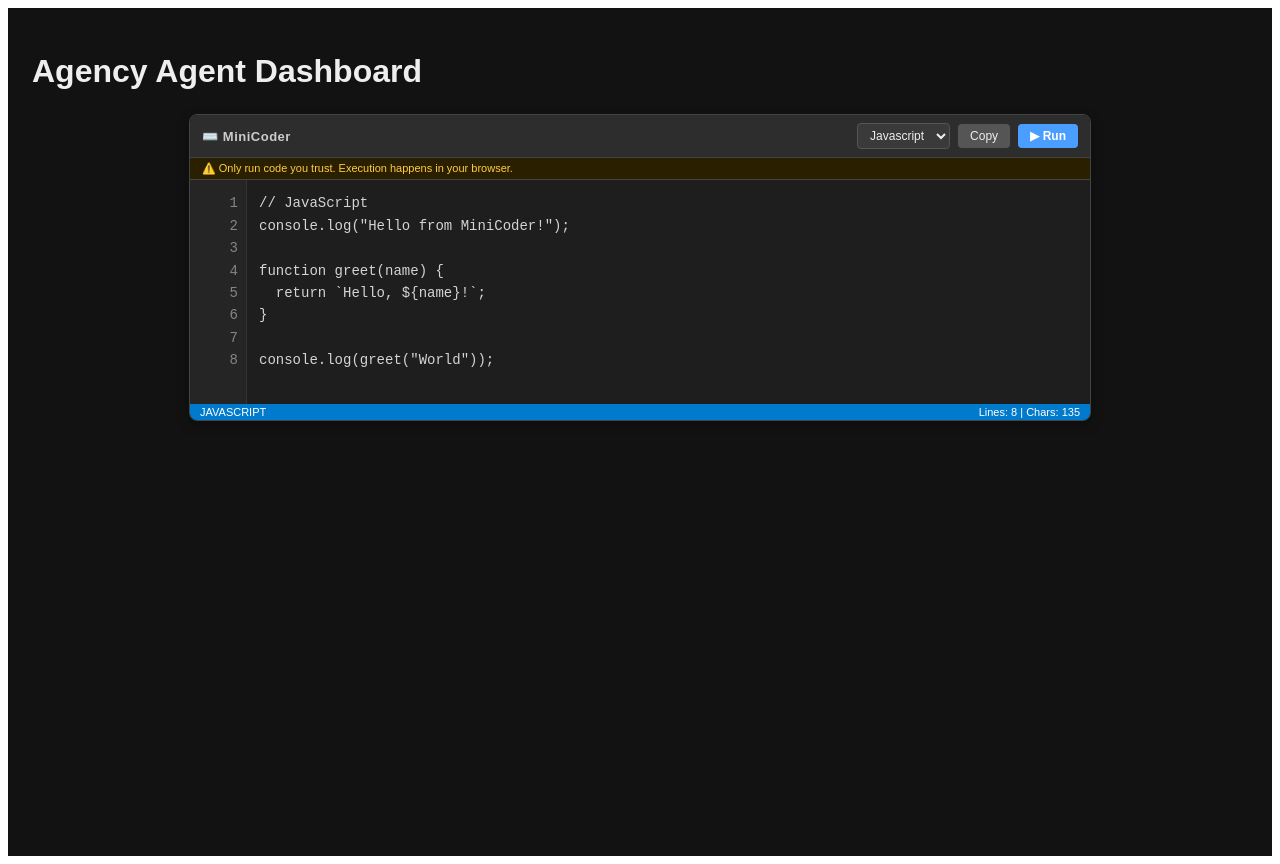
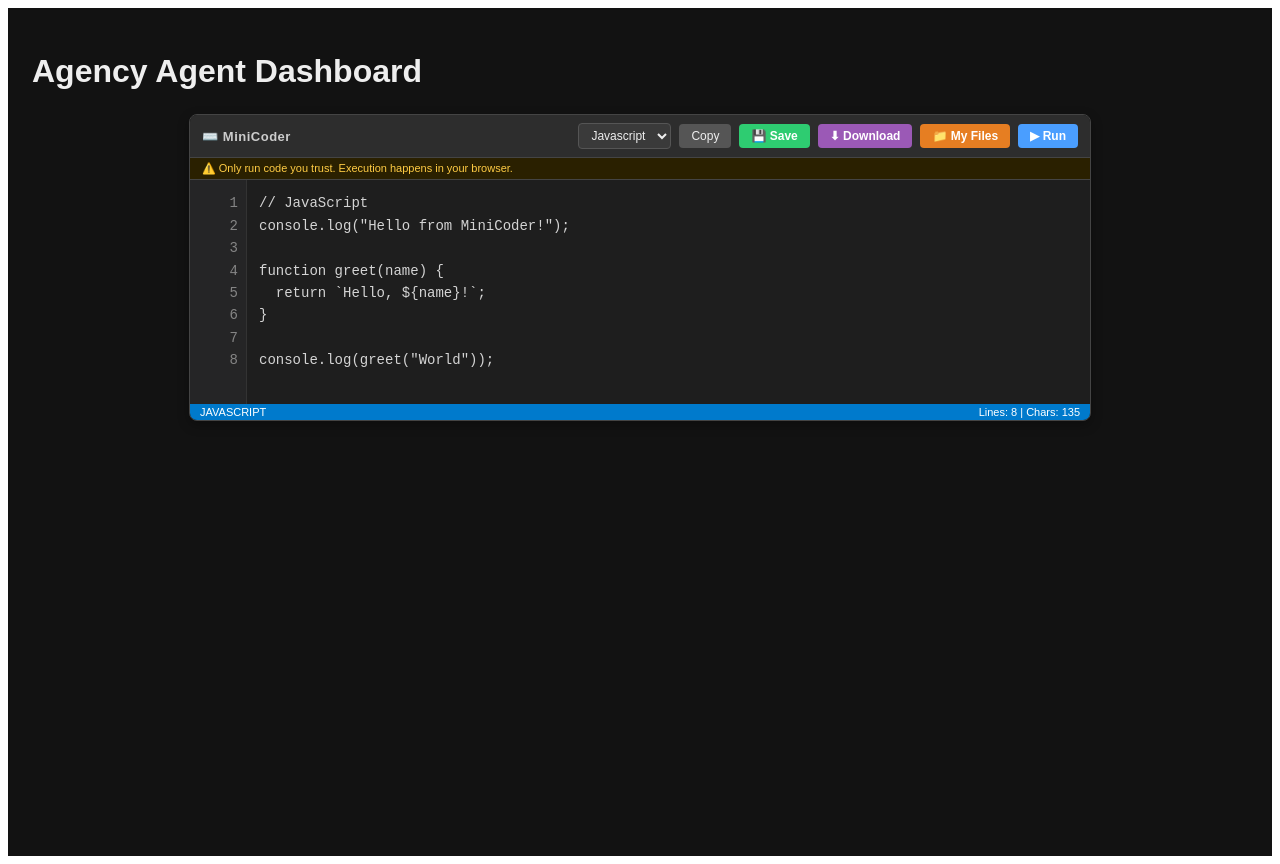
Before and after one commit to silenttecguy-quagnew/agency-agent, a React (Create React App) app: page / in a window 1280 px wide. Built offline with nearby package versions, Linux system fonts and the light colour scheme.

Commit message:
Add save/download/file management to MiniCoder
Co-authored-by: silenttecguy-quagnew <252948095+silenttecguy-quagnew@users.noreply.github.com>

```diff
--- a/src/MiniCoder.js
+++ b/src/MiniCoder.js
@@ -1,6 +1,27 @@
 import React, { useState, useRef, useEffect } from 'react';
 
 const LANGUAGES = ['javascript', 'python', 'html', 'css', 'json'];
+const STORAGE_KEY = 'minicoder_saved_files';
+
+const FILE_EXTENSIONS = {
+  javascript: 'js',
+  python: 'py',
+  html: 'html',
+  css: 'css',
+  json: 'json',
+};
+
+function loadSavedFiles() {
+  try {
+    return JSON.parse(localStorage.getItem(STORAGE_KEY) || '[]');
+  } catch {
+    return [];
+  }
+}
+
+function persistSavedFiles(files) {
+  localStorage.setItem(STORAGE_KEY, JSON.stringify(files));
+}
 
 const styles = {
   wrapper: {
@@ -19,6 +40,7 @@ const styles = {
     background: '#2d2d2d',
     padding: '8px 12px',
     borderBottom: '1px solid #444',
+    flexWrap: 'wrap',
   },
   title: {
     color: '#ccc',
@@ -38,6 +60,36 @@ const styles = {
   },
   button: {
     background: '#4a9eff',
+    color: '#fff',
+    border: 'none',
+    borderRadius: '4px',
+    padding: '5px 12px',
+    fontSize: '12px',
+    cursor: 'pointer',
+    fontWeight: 'bold',
+  },
+  saveButton: {
+    background: '#2ecc71',
+    color: '#fff',
+    border: 'none',
+    borderRadius: '4px',
+    padding: '5px 12px',
+    fontSize: '12px',
+    cursor: 'pointer',
+    fontWeight: 'bold',
+  },
+  downloadButton: {
+    background: '#9b59b6',
+    color: '#fff',
+    border: 'none',
+    borderRadius: '4px',
+    padding: '5px 12px',
+    fontSize: '12px',
+    cursor: 'pointer',
+    fontWeight: 'bold',
+  },
+  folderButton: {
+    background: '#e67e22',
     color: '#fff',
     border: 'none',
     borderRadius: '4px',
@@ -118,6 +170,70 @@ const styles = {
     fontSize: '11px',
     padding: '2px 10px',
   },
+  savedPanel: {
+    background: '#1a1a2e',
+    borderTop: '2px solid #444',
+    padding: '12px',
+  },
+  savedPanelHeader: {
+    display: 'flex',
+    alignItems: 'center',
+    justifyContent: 'space-between',
+    marginBottom: '10px',
+  },
+  savedPanelTitle: {
+    color: '#e67e22',
+    fontSize: '13px',
+    fontWeight: 'bold',
+  },
+  savedEmpty: {
+    color: '#666',
+    fontSize: '12px',
+    fontStyle: 'italic',
+    padding: '6px 0',
+  },
+  savedItem: {
+    display: 'flex',
+    alignItems: 'center',
+    gap: '8px',
+    background: '#252540',
+    border: '1px solid #333',
+    borderRadius: '5px',
+    padding: '8px 10px',
+    marginBottom: '6px',
+  },
+  savedItemInfo: {
+    flex: 1,
+    minWidth: 0,
+  },
+  savedItemName: {
+    color: '#eee',
+    fontSize: '13px',
+    fontWeight: 'bold',
+    whiteSpace: 'nowrap',
+    overflow: 'hidden',
+    textOverflow: 'ellipsis',
+  },
+  savedItemMeta: {
+    color: '#888',
+    fontSize: '11px',
+    marginTop: '2px',
+  },
+  savedItemActions: {
+    display: 'flex',
+    gap: '5px',
+    flexShrink: 0,
+  },
+  actionBtn: (color) => ({
+    background: color,
+    color: '#fff',
+    border: 'none',
+    borderRadius: '3px',
+    padding: '3px 8px',
+    fontSize: '11px',
+    cursor: 'pointer',
+    fontWeight: 'bold',
+  }),
 };
 
 const DEFAULT_SNIPPETS = {
@@ -135,6 +251,9 @@ function MiniCoder({ initialCode, language: initialLanguage = 'javascript', onCh
   );
   const [output, setOutput] = useState('');
   const [copyLabel, setCopyLabel] = useState('Copy');
+  const [savedFiles, setSavedFiles] = useState(loadSavedFiles);
+  const [showSaved, setShowSaved] = useState(false);
+  const [saveMsg, setSaveMsg] = useState('');
   const textareaRef = useRef(null);
 
   useEffect(() => {
@@ -164,6 +283,66 @@ function MiniCoder({ initialCode, language: initialLanguage = 'javascript', onCh
       setCopyLabel('Copy failed');
       setTimeout(() => setCopyLabel('Copy'), 2000);
     });
+  }
+
+  function handleSave() {
+    const name = window.prompt('Enter a name for this file:', `untitled.${FILE_EXTENSIONS[language] || 'txt'}`);
+    if (!name || !name.trim()) return;
+    const entry = {
+      id: Date.now().toString(),
+      name: name.trim(),
+      language,
+      code,
+      savedAt: new Date().toLocaleString(),
+    };
+    const updated = [entry, ...savedFiles];
+    setSavedFiles(updated);
+    persistSavedFiles(updated);
+    setShowSaved(true);
+    setSaveMsg(`✅ Saved "${entry.name}"`);
+    setTimeout(() => setSaveMsg(''), 2500);
+  }
+
+  function handleDownload() {
+    const ext = FILE_EXTENSIONS[language] || 'txt';
+    const defaultName = `code.${ext}`;
+    const name = window.prompt('Download as:', defaultName);
+    if (!name || !name.trim()) return;
+    const blob = new Blob([code], { type: 'text/plain' });
+    const url = URL.createObjectURL(blob);
+    const a = document.createElement('a');
+    a.href = url;
+    a.download = name.trim();
+    a.click();
+    URL.revokeObjectURL(url);
+  }
+
+  function handleLoadFile(file) {
+    if (window.confirm(`Load "${file.name}"? Your current unsaved code will be replaced.`)) {
+      setLanguage(file.language);
+      setCode(file.code);
+      setOutput('');
+    }
+  }
+
+  function handleDeleteFile(id) {
+    const file = savedFiles.find(f => f.id === id);
+    if (!file) return;
+    if (window.confirm(`Delete "${file.name}"?`)) {
+      const updated = savedFiles.filter(f => f.id !== id);
+      setSavedFiles(updated);
+      persistSavedFiles(updated);
+    }
+  }
+
+  function handleDownloadFile(file) {
+    const blob = new Blob([file.code], { type: 'text/plain' });
+    const url = URL.createObjectURL(blob);
+    const a = document.createElement('a');
+    a.href = url;
+    a.download = file.name;
+    a.click();
+    URL.revokeObjectURL(url);
   }
 
   function handleRun() {
@@ -222,10 +401,21 @@ function MiniCoder({ initialCode, language: initialLanguage = 'javascript', onCh
           ))}
         </select>
         <button style={styles.copyButton} onClick={handleCopy}>{copyLabel}</button>
+        <button style={styles.saveButton} onClick={handleSave}>💾 Save</button>
+        <button style={styles.downloadButton} onClick={handleDownload}>⬇ Download</button>
+        <button style={styles.folderButton} onClick={() => setShowSaved(s => !s)}>
+          📁 My Files {savedFiles.length > 0 && `(${savedFiles.length})`}
+        </button>
         {language === 'javascript' && (
           <button style={styles.button} onClick={handleRun}>▶ Run</button>
         )}
       </div>
+
+      {saveMsg && (
+        <div style={{ background: '#1a3a1a', color: '#2ecc71', fontSize: '11px', padding: '4px 12px', borderBottom: '1px solid #444' }}>
+          {saveMsg}
+        </div>
+      )}
 
       {language === 'javascript' && (
         <div style={styles.runWarning}>
@@ -265,6 +455,32 @@ function MiniCoder({ initialCode, language: initialLanguage = 'javascript', onCh
         <span>{language.toUpperCase()}</span>
         <span>Lines: {lineCount} | Chars: {code.length}</span>
       </div>
+
+      {showSaved && (
+        <div style={styles.savedPanel}>
+          <div style={styles.savedPanelHeader}>
+            <span style={styles.savedPanelTitle}>📁 My Saved Files</span>
+            <button style={styles.actionBtn('#555')} onClick={() => setShowSaved(false)}>✕ Close</button>
+          </div>
+          {savedFiles.length === 0 ? (
+            <div style={styles.savedEmpty}>No saved files yet. Click 💾 Save to add one.</div>
+          ) : (
+            savedFiles.map(file => (
+              <div key={file.id} style={styles.savedItem}>
+                <div style={styles.savedItemInfo}>
+                  <div style={styles.savedItemName}>{file.name}</div>
+                  <div style={styles.savedItemMeta}>{file.language.toUpperCase()} · {file.savedAt}</div>
+                </div>
+                <div style={styles.savedItemActions}>
+                  <button style={styles.actionBtn('#4a9eff')} onClick={() => handleLoadFile(file)}>Load</button>
+                  <button style={styles.actionBtn('#9b59b6')} onClick={() => handleDownloadFile(file)}>⬇</button>
+                  <button style={styles.actionBtn('#e74c3c')} onClick={() => handleDeleteFile(file.id)}>Delete</button>
+                </div>
+              </div>
+            ))
+          )}
+        </div>
+      )}
     </div>
   );
 }
```
